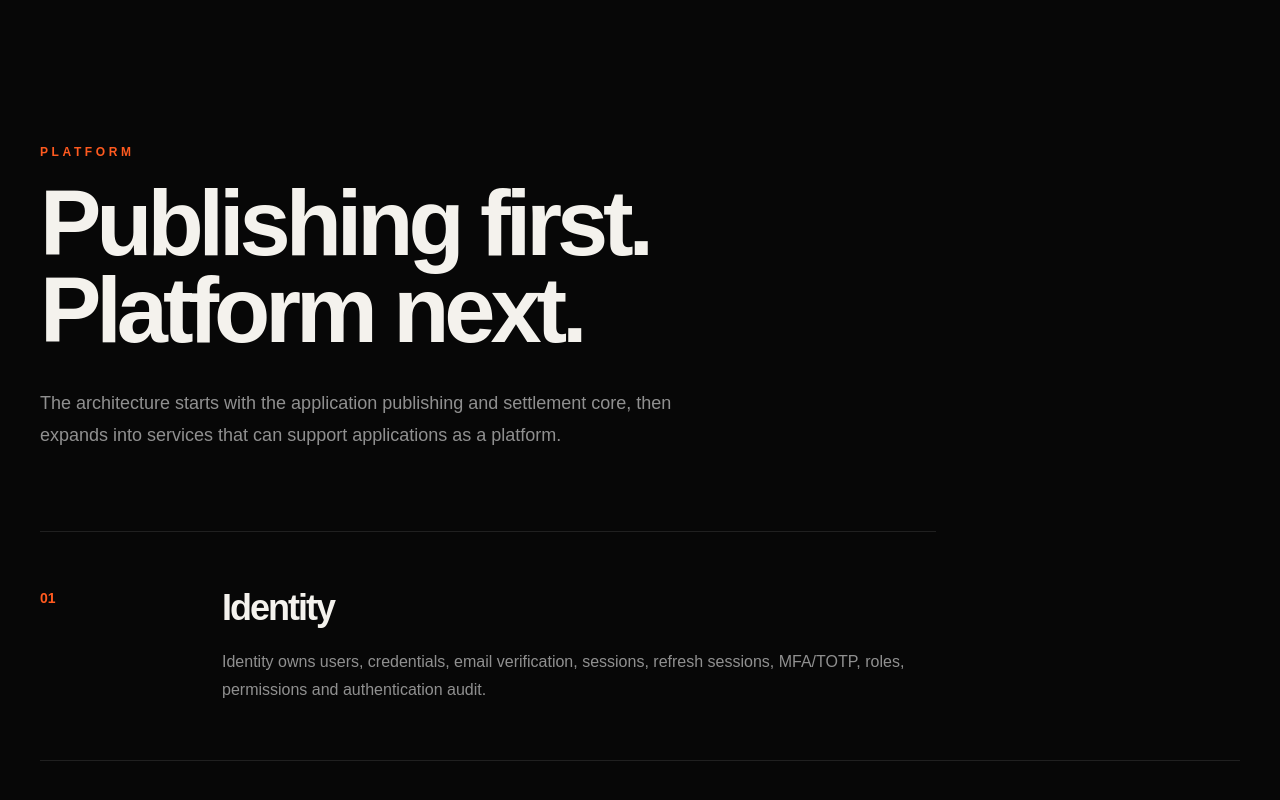
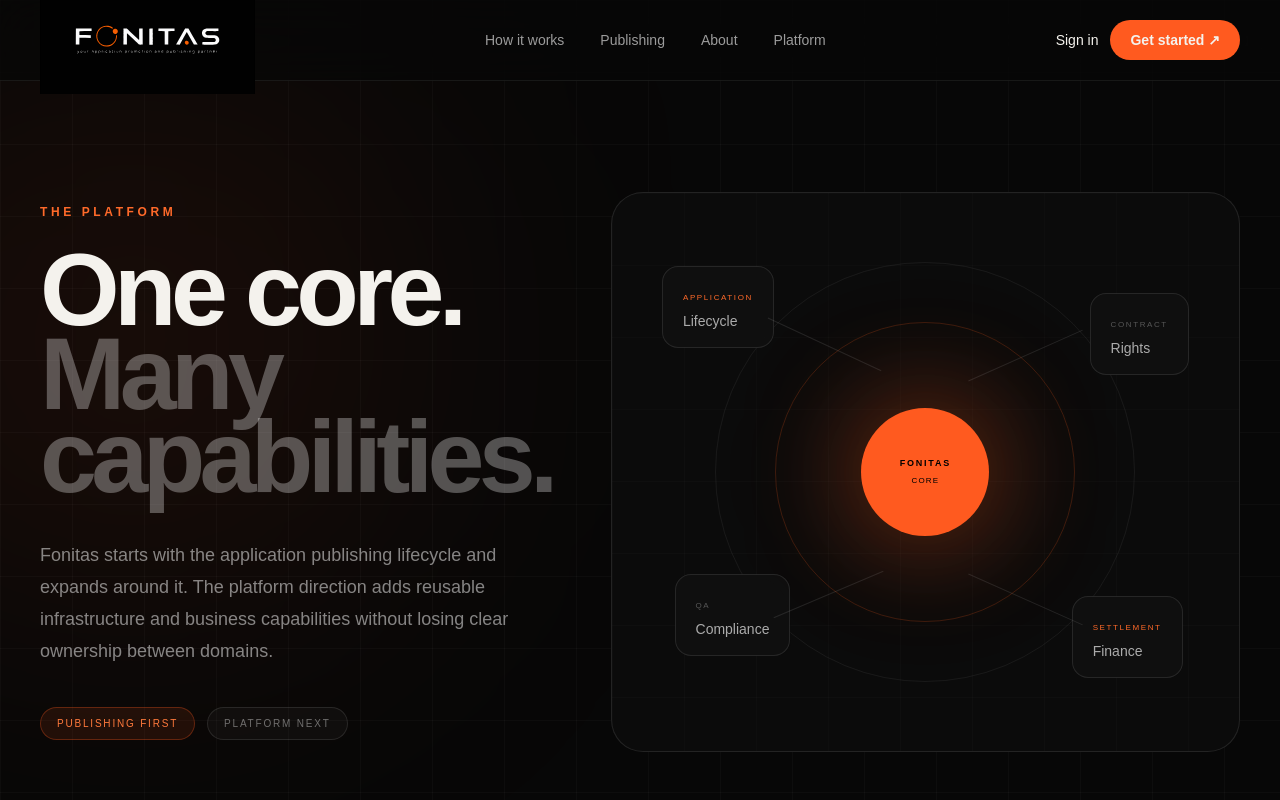
Before and after one commit to mohamad-es/Fonitas-website, a Next.js app: page /platform in a window 1280 px wide. Shown: the top 800 px of the page. Built offline with nearby package versions, Linux system fonts and the light colour scheme.

Commit message:
feat: use custom platform page

```diff
--- a/app/platform/page.tsx
+++ b/app/platform/page.tsx
@@ -1,2 +1,11 @@
-import { MarketingPage } from "@/components/marketing/marketing-page";
-export default function PlatformPage(){return <MarketingPage eyebrow="Platform" title="Publishing first. Platform next." intro="The architecture starts with the application publishing and settlement core, then expands into services that can support applications as a platform." sections={[{number:"01",title:"Identity",text:"Identity owns users, credentials, email verification, sessions, refresh sessions, MFA/TOTP, roles, permissions and authentication audit."},{number:"02",title:"Application operations",text:"Application, Contract, Publishing and QA domains keep ownership explicit across registration, rights, store preparation and release readiness."},{number:"03",title:"Infrastructure services",text:"The platform direction includes Auth, Storage, Notifications, Analytics, Messaging and an API Platform as optional capabilities for applications."},{number:"04",title:"Commercial & business services",text:"Future domains include Products, Pricing, Subscriptions, Entitlements, Legal, Marketing, Investment, Support and Notification."},{number:"05",title:"Financial foundation",text:"Finance owns revenue transactions, costs, taxes, refunds, reconciliation and the ledger. Settlement owns settlement periods, statements and payments."}]} />}
+import { Header } from "@/components/layout/header";
+import { PlatformPage } from "@/components/platform/platform-page";
+
+export default function Platform() {
+  return (
+    <>
+      <Header />
+      <PlatformPage />
+    </>
+  );
+}
```
